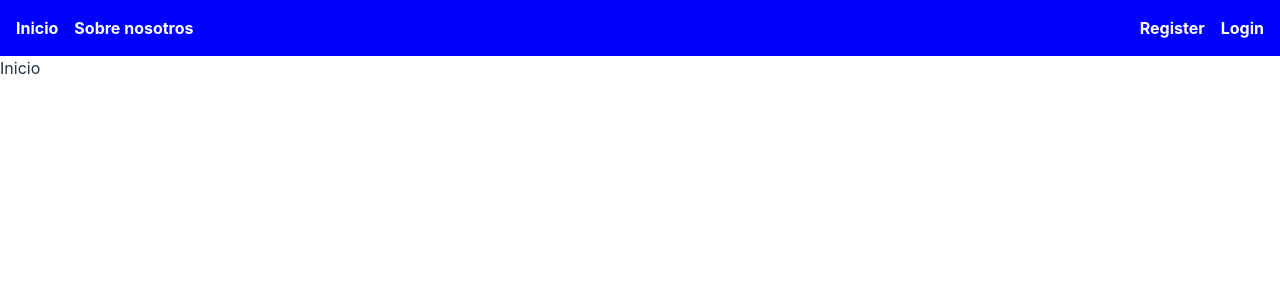
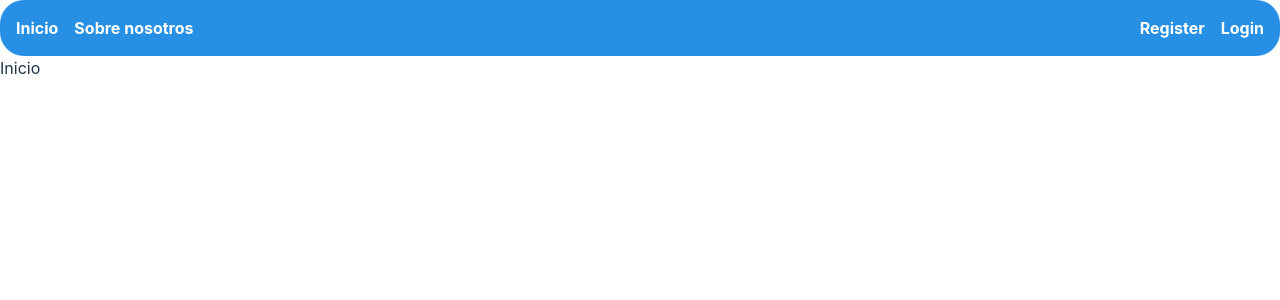
Before and after one commit to EmmaVargas19/Proyecto-Final-TDS, a React (Vite) app in the folder vite-project/: page / in a window 1280 px wide. Shown: the top 300 px of the page. Built offline with nearby package versions, Linux system fonts and the light colour scheme.

Commit message:
navbar cambiado de color
navbar cambiado de color

```diff
--- a/vite-project/src/App.css
+++ b/vite-project/src/App.css
@@ -4,12 +4,17 @@
   box-sizing: border-box;
 }
 
+:root {
+  --colorNav: #278fe4;
+}
+
 .navbar {
   font-weight: bold;
   position: sticky;
   top: 0;
-  background-color: blue;
+  background-color: var(--colorNav);
   padding: 1rem;
+  border-radius: 1.5rem;
 }
 
 .navbar ul {
--- a/vite-project/src/App.jsx
+++ b/vite-project/src/App.jsx
@@ -12,7 +12,7 @@ function App() {
     <>
       <Routes>
         <Route path="/" element={<NavBarr/>}>
-          <Route index element={<Inicio/>}></Route>
+          <Route index element={<Inicio/>}/>
           <Route path="/sobrenosotros" element={<SobreNosotros/>}/>
           <Route path="/register" element={<Register/>}/>
           <Route path="/login" element={<Login/>}/>
```
